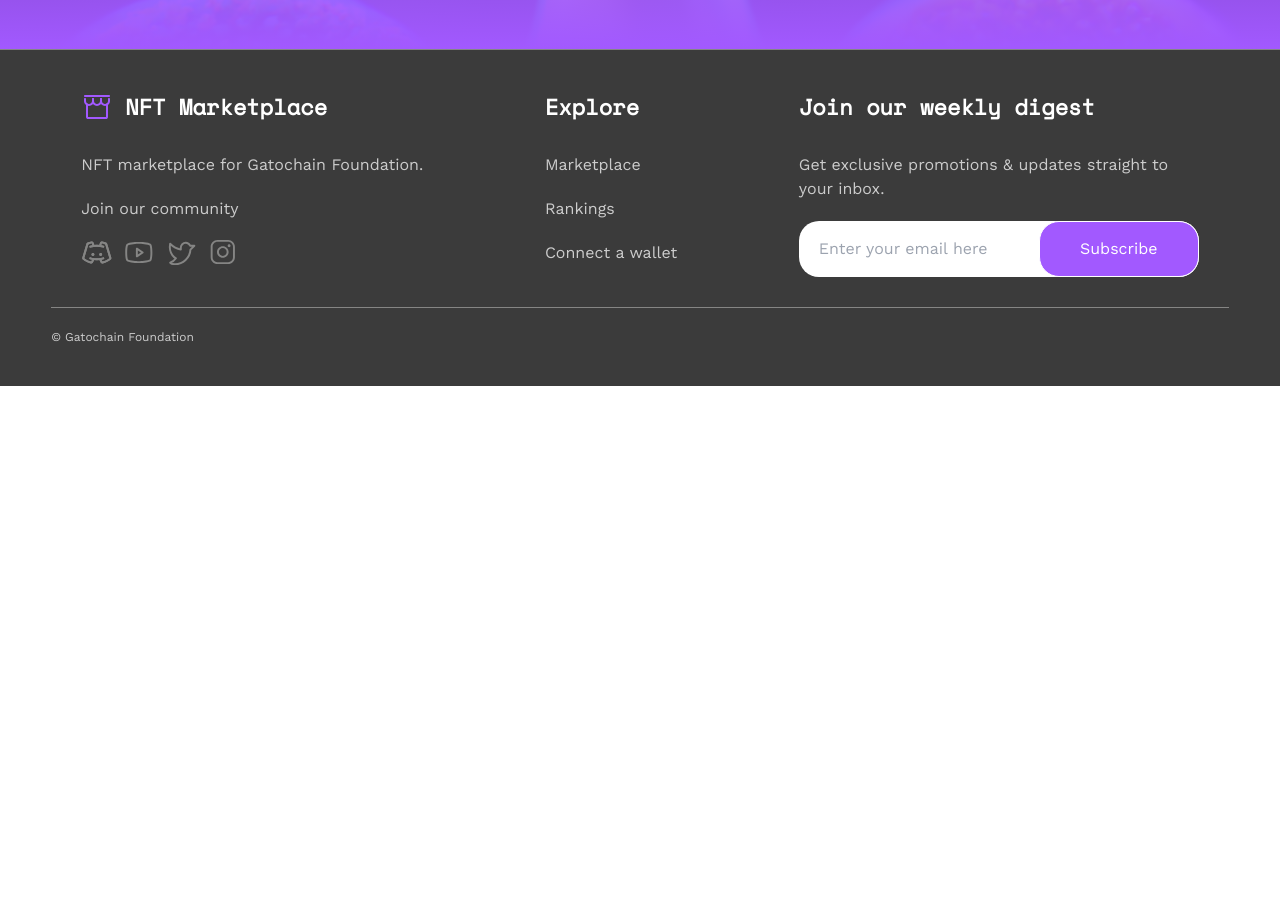
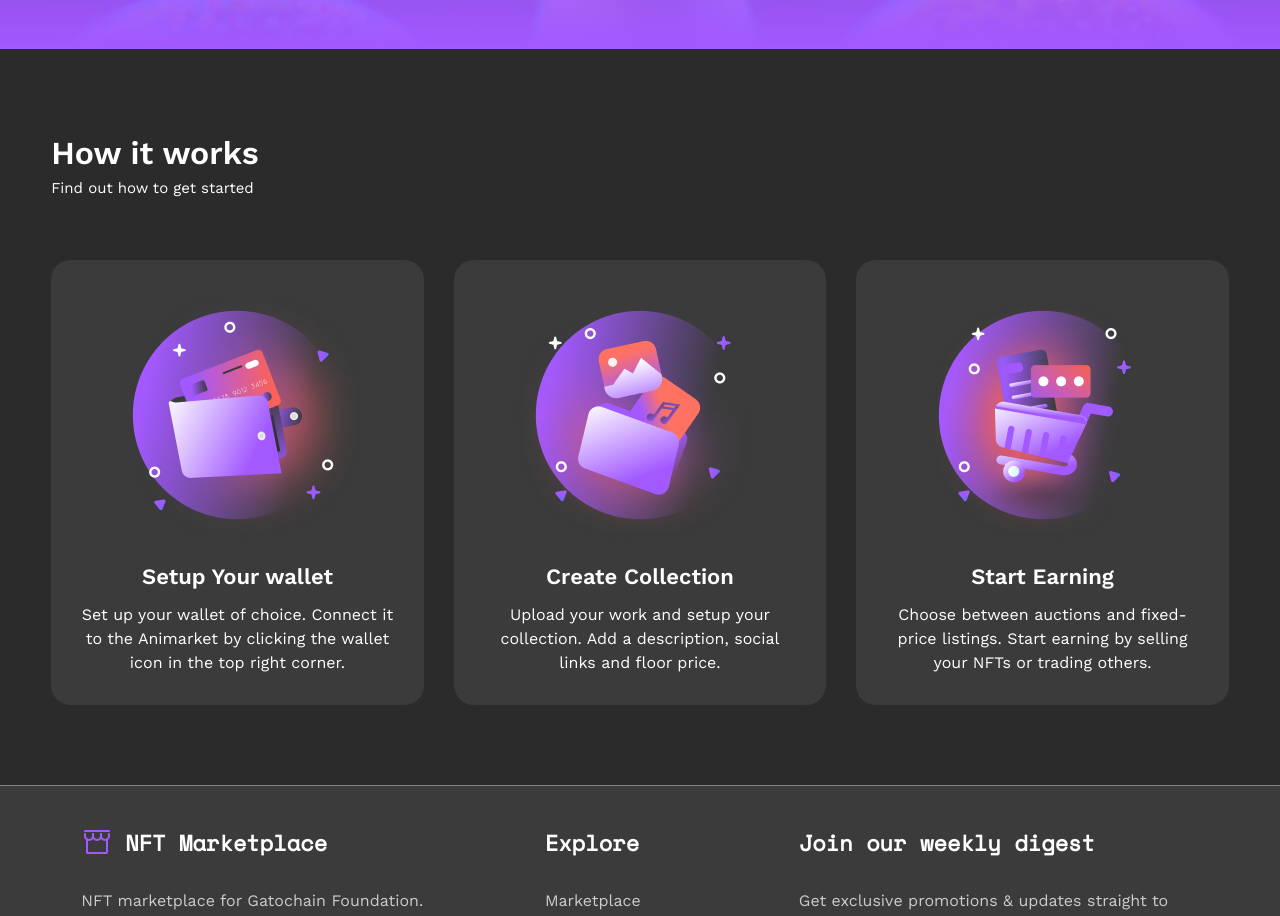
Before and after one commit to webgently/nft-marketplace-frontend, a React (Create React App) app: page / in a window 1280 px wide. Shown: the part 5260-6176 px from the top of the page. Before the commit the page ends 5646 px from the top, so only its background shows below. Built offline with nearby package versions, Linux system fonts and the light colour scheme.

Commit message:
update: home page

```diff
--- a/src/pages/Home/home.scss
+++ b/src/pages/Home/home.scss
@@ -171,7 +171,7 @@ section {
             @apply text-purple;
           }
           &:hover {
-            @apply bg-purple text-white;
+            @apply bg-second text-white;
             > div {
               @apply text-white;
             }
@@ -181,3 +181,9 @@ section {
     }
   }
 }
+
+.how-it-works {
+  .work-collections {
+    @apply grid grid-cols-1 sm:grid-cols-2 md:grid-cols-3 gap-[20px] sm:gap-[30px];
+  }
+}
--- a/src/pages/Home/index.tsx
+++ b/src/pages/Home/index.tsx
@@ -5,6 +5,7 @@ import Layouts from '../../components/Layouts';
 import NftCard from '../../components/NftCard';
 import Creator from '../../components/Creator';
 import Browse from '../../components/Browse';
+import Works from '../../components/Works';
 import HeroImg from '../../assets/images/hero.png';
 import CreatorImg from '../../assets/images/creator1.png';
 import IconMenu from '../../components/Icons';
@@ -110,6 +111,26 @@ const nfts = [
     currency: 'ETH',
     highestBid: 0.33,
     bidCurrency: 'wETH'
+  }
+];
+
+const works = [
+  {
+    icon: './assets/images/wallet.png',
+    title: 'Setup Your wallet',
+    description:
+      'Set up your wallet of choice. Connect it to the Animarket by clicking the wallet icon in the top right corner.'
+  },
+  {
+    icon: './assets/images/collection.png',
+    title: 'Create Collection',
+    description: 'Upload your work and setup your collection. Add a description, social links and floor price.'
+  },
+  {
+    icon: './assets/images/earning.png',
+    title: 'Start Earning',
+    description:
+      'Choose between auctions and fixed-price listings. Start earning by selling your NFTs or trading others.'
   }
 ];
 
@@ -345,6 +366,27 @@ const Home = () => {
           </div>
         </div>
       </section>
+      <section className="how-it-works">
+        <div>
+          <div className="work-description">
+            <h3>How it works</h3>
+            <p>Find out how to get started</p>
+          </div>
+          <div className="work-collections">
+            {works.map((item: any, ind: number) => {
+              return (
+                <Works
+                  key={'browse' + ind}
+                  ind={ind}
+                  icon={item.icon}
+                  title={item.title}
+                  description={item.description}
+                />
+              );
+            })}
+          </div>
+        </div>
+      </section>
     </Layouts>
   );
 };
```
